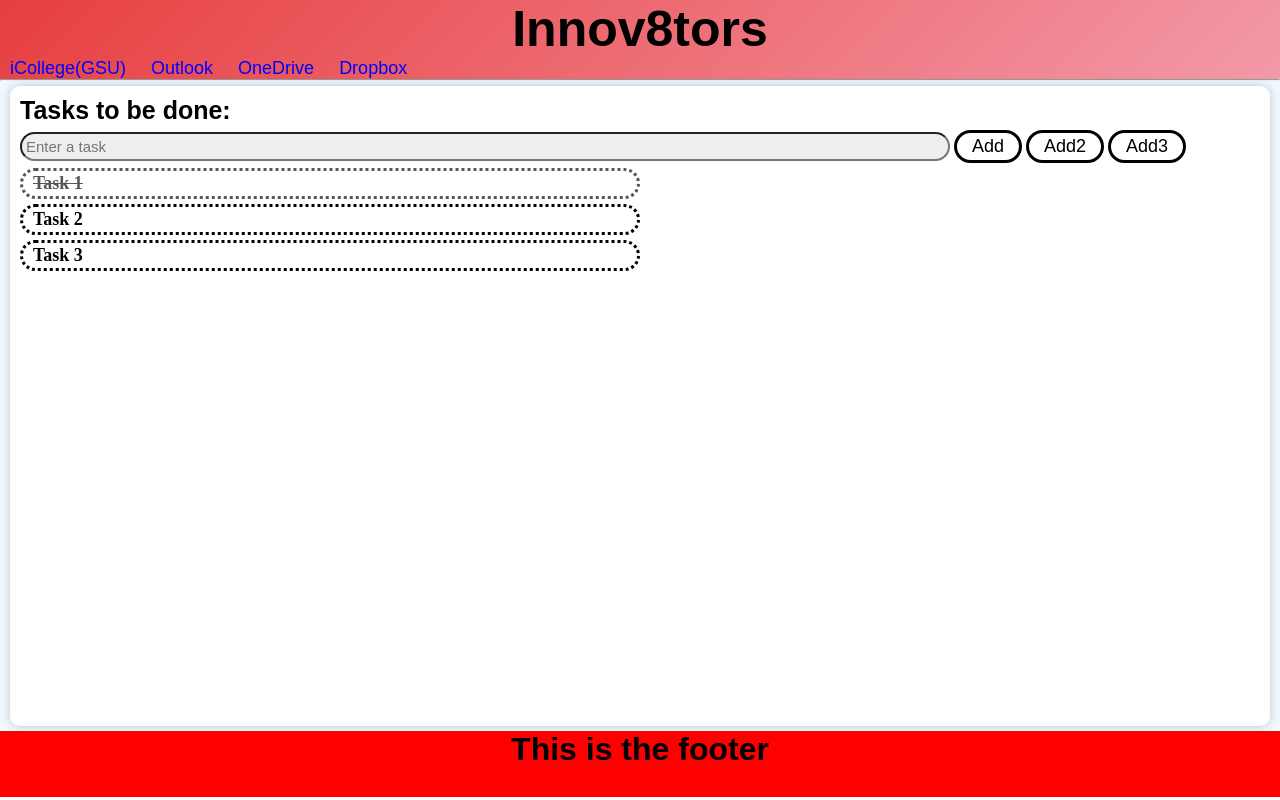
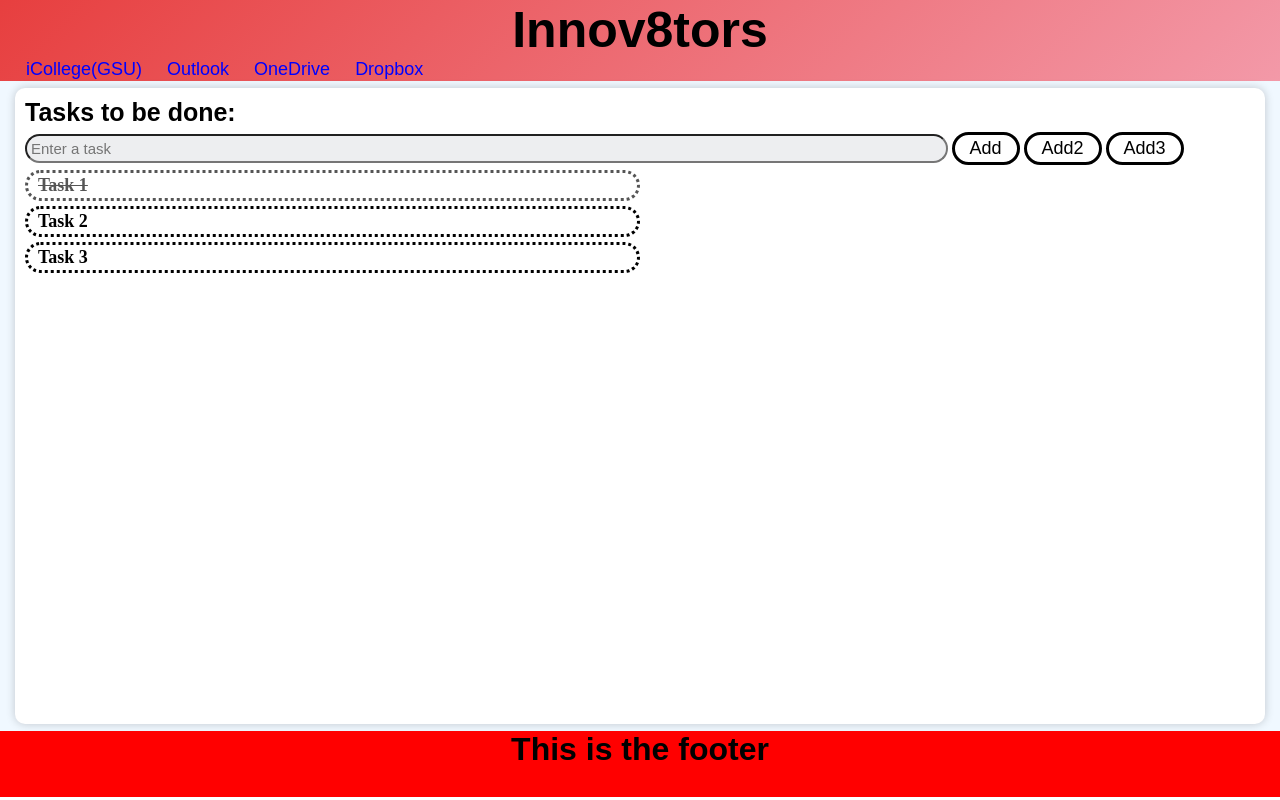
Before and after one commit to DiscordPanda/Innov8tors, a PHP site: page /ToDo.html in a window 1280 px wide. Run offline with PHP 8.4, Linux system fonts and the light colour scheme; some web fonts are replaced.

Commit message:
updated ToDo.html and styles.css

```diff
--- a/ToDo.html
+++ b/ToDo.html
@@ -9,7 +9,7 @@
     <header>
         <h1 class="GroupName">Innov8tors</h1>
         <!-- Attributes for links to other pages -->
-        <a class="header-links" href="https://icollege.gsu.edu/" target="_blank" title="Opens up GSU's iCollege website">
+        <a class="header-links" href="https://icollege.gsu.edu/" target="_blank" title="Open up GSU's iCollege website">
             iCollege(GSU)
         </a>
         <a class="header-links" href="https://outlook.office365.com/mail/" target="_blank" title="Open up Outlook">
@@ -21,7 +21,6 @@
         <a class="header-links" href="https://www.dropbox.com/" target="_blank" title="Open up Dropbox">
             Dropbox
         </a>
-        <hr>
     </header>
     <body>
         <!-- class "container" is the large white box on the page -->
--- a/styles.css
+++ b/styles.css
@@ -14,7 +14,7 @@
     width: 100%;
     min-height: calc(100vh - 150px);
     background-color:aliceblue;
-    padding: 5px 10px;
+    padding: 7px 15px;
     box-sizing: border-box;
     flex-direction: column;
     display: flex;
@@ -43,7 +43,7 @@ input{
     border-radius: 30px;
     margin:auto 0 auto;
     width: 75%;
-    /* Change width when doing dropdown */
+    /* TODO: Change width when doing dropdown */
     height: 100%;
     font-size: 15px;
     padding:4px;
@@ -61,6 +61,7 @@ button{
 }
 header{
     background: linear-gradient(135deg, rgb(231, 63, 63),rgb(243, 153, 168));
+    padding: 1px 16px;
 }
 footer{
     /* margin-top: auto; */
@@ -110,8 +111,3 @@ ul li span{
 ul li span:hover{
     background: #edeef0;
 } */
-html body{
-    height: 100%;
-    margin: 0;
-    padding: 0;
-}
```
